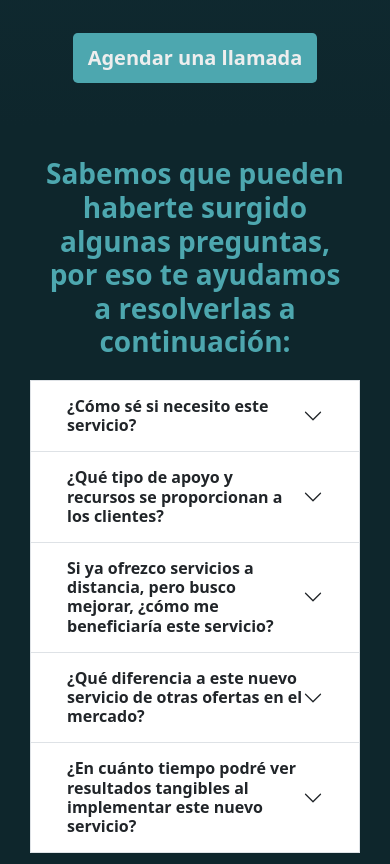
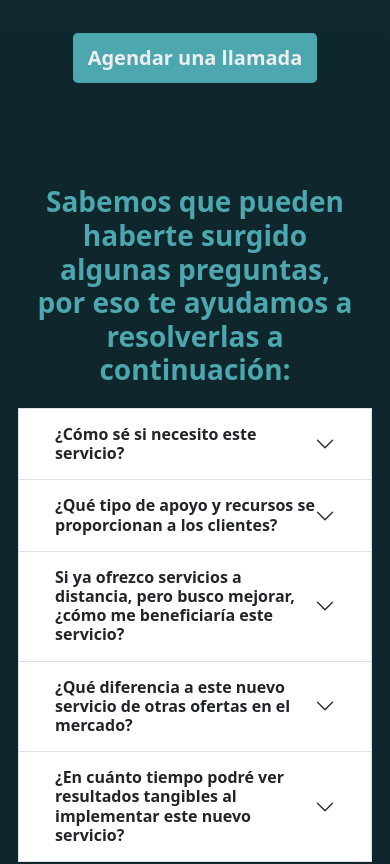
Before and after one commit to GasparDroz/elevabiz, a plain HTML site: page index.html in a window 390 px wide. Shown: the part 5512-6376 px from the top of the page. Drawn offline with nearby package versions, Linux system fonts and the light colour scheme.

Commit message:
Fix padding

```diff
--- a/assets/css/style.css
+++ b/assets/css/style.css
@@ -240,7 +240,7 @@ section {
     padding-bottom: 0.825rem;
 }
 .accordion {
-    max-width: 700px;
+    max-width: 750px;
 }
 .preguntas-section__item h2 button{
     font-weight: 700;
@@ -285,7 +285,8 @@ footer {
         padding: 1.75rem 1rem;
     }
     .preguntas-section {
-        padding: 1.75rem;
+        padding: 1.5rem 1rem;
+        padding-top: 3.5rem;
         border: 2px solid #0e262c;
     }
 
```
